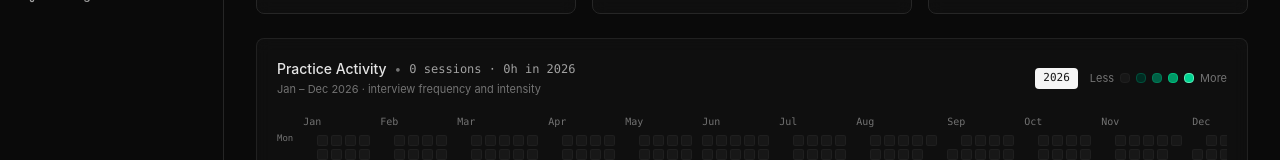
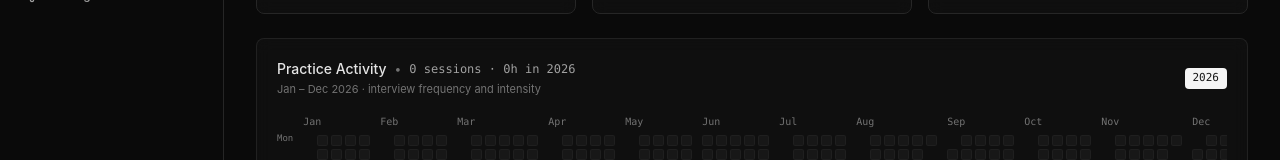
Before and after one commit to mah3shbishnoi/anneal, a React (Vite) app in the folder frontend/: page / in a window 1280 px wide. Shown: the part 229-389 px from the top of the page. Built offline with nearby package versions, Linux system fonts and the light colour scheme; no server answers.

Commit message:
style: remove less and more intensity legend from activity graph

```diff
--- a/frontend/src/features/dashboard/ActivityGraph.tsx
+++ b/frontend/src/features/dashboard/ActivityGraph.tsx
@@ -182,16 +182,6 @@ export function ActivityGraph({ activity = [], joinYear = 2026 }: ActivityGraphP
             ))}
           </div>
 
-          {/* Legend */}
-          <div className="flex items-center gap-1.5 text-[11px] text-neutral-500">
-            <span>Less</span>
-            <div className="w-2.5 h-2.5 rounded-sm bg-neutral-900 border border-neutral-800/60" />
-            <div className="w-2.5 h-2.5 rounded-sm bg-emerald-950 border border-emerald-900" />
-            <div className="w-2.5 h-2.5 rounded-sm bg-emerald-800 border border-emerald-700" />
-            <div className="w-2.5 h-2.5 rounded-sm bg-emerald-600 border border-emerald-500" />
-            <div className="w-2.5 h-2.5 rounded-sm bg-emerald-400 border border-emerald-300" />
-            <span>More</span>
-          </div>
         </div>
       </div>
 
```
